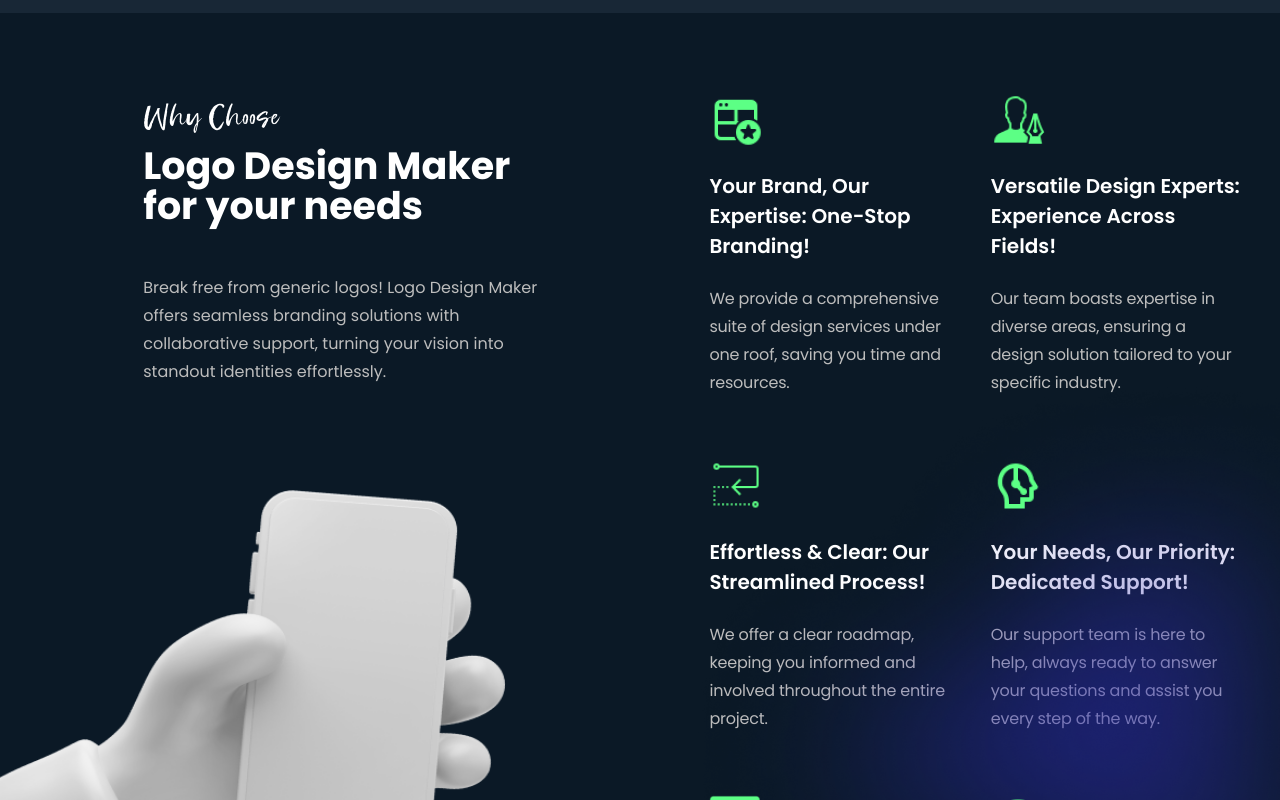
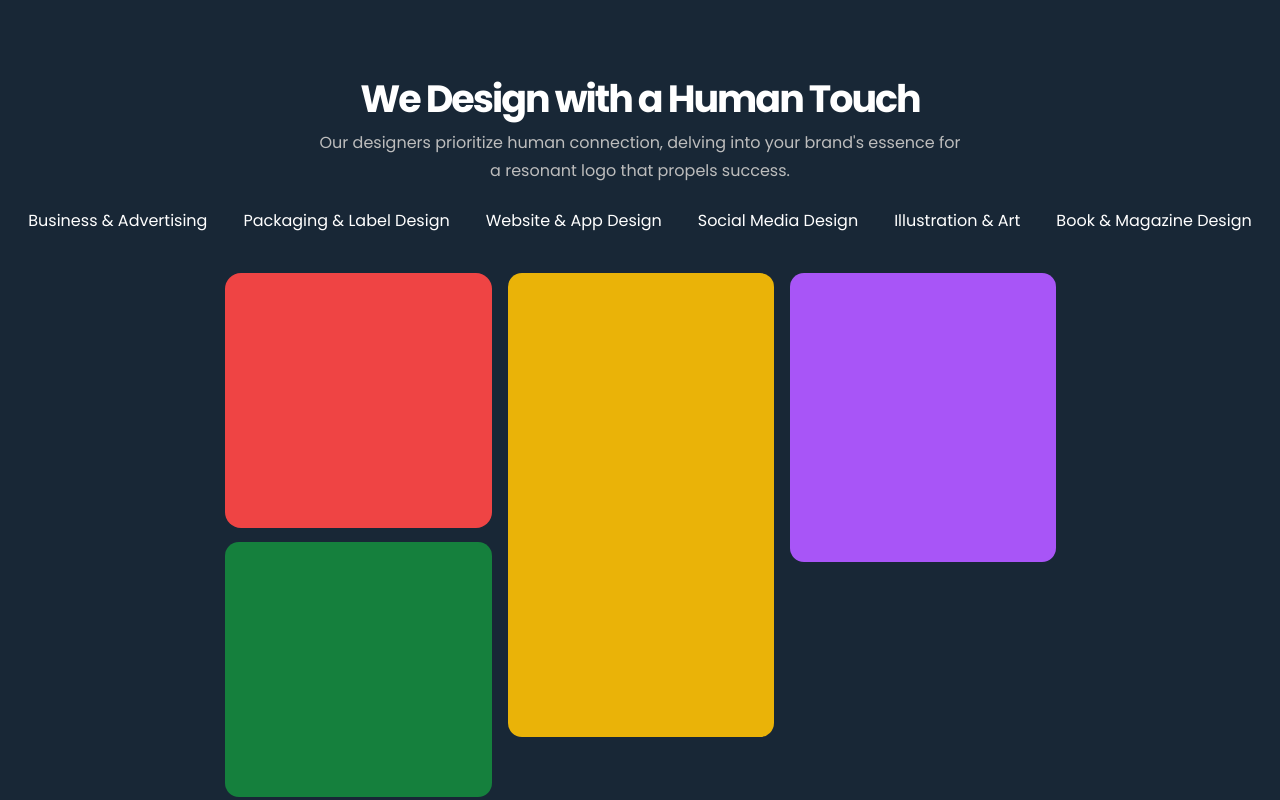
Before and after one commit to shashank8112357010/logo-designmaker, a Next.js app: page / in a window 1280 px wide. Shown: the part 1720-2520 px from the top of the page. Built offline with nearby package versions, Linux system fonts and the light colour scheme.

Commit message:
human touch 50%

```diff
--- a/src/app/components/footer/Footer.js
+++ b/src/app/components/footer/Footer.js
@@ -68,7 +68,7 @@ export default function Footer() {
                 <div className="flex-col  lg:flex gap-6 sm:block w-[250px] mx-auto sm:w-[338px] lg:w-[250px]  ">
                     <Image src="/navbar/Logo.png" width={230} height={54} alt="logoImg" className="" />
                     <p className="text-mobfooterBody sm:text-tabfooterBody lg:text-lapfooterBody font-normal leading-5">
-                        {`Logo Design Maker isn&#39;t just about creating logos – we build brands. We offer a comprehensive suite of design services to cater to all your branding needs, from logo design and business  cards to website development and social media graphics.`}
+                        {`Logo Design Maker isn't just about creating logos – we build brands. We offer a comprehensive suite of design services to cater to all your branding needs, from logo design and business  cards to website development and social media graphics.`}
                     </p>
                 </div>
                 <div className="absolute bottom-[-10px] sm:bottom-[0px]">
--- a/src/app/components/home/HumanTouch.js
+++ b/src/app/components/home/HumanTouch.js
@@ -1,8 +1,11 @@
 export default function HumanTouch() {
 
     return (
+        <>
+
+
             <section className=" max-w-[1920px] mx-auto bg-secondaryBlack text-white py-16">
-            {/* <div className="text-center flex flex-col gap-2">
+                <div className="text-center flex flex-col gap-2 mb-6">
                     <div className=" lg:text-[38px] sm:text-[25px] text-[18px] font-bold leading-[44px] lg:tracking-[-2px]">
                         We Design with a Human Touch
                     </div>
@@ -10,17 +13,30 @@ export default function HumanTouch() {
                         Our designers prioritize human connection, delving into your brand&apos;s essence for a resonant logo that propels success. </p>
                 </div>
 
-            <div className="">
-                <ul className="flex leading-[18px] sm:leading-[24px] text-mobTitle2 sm:text-tabTitle2 lg:text-lapTitle2 font-normal text-center">
-                    <li>Business & Advertising</li>
-                    <li>Packaging & Label Design</li>
-                    <li className="text-primaryGreen border-b-3 border-primaryGreen ">Website & App Design</li>
-                    <li>Social Media Design</li>
-                    <li>Illustration & Art</li>
-                    <li>Book & Magazine Design</li>
+
+                <ul className="flex justify-center   gap-5 whitespace-nowrap px-4 leading-[18px] sm:leading-[24px] text-mobTitle2 sm:text-tabTitle2 lg:text-lapTitle2 font-normal text-center overflow-hidden">
+                    <li className="hover:text-primaryGreen  hover:border-b-4 hover:border-primaryGreen pb-2 px-2">Business & Advertising</li>
+                    <li className="hover:text-primaryGreen  hover:border-b-4 hover:border-primaryGreen pb-2 px-2">Packaging & Label Design</li>
+                    <li className="hover:text-primaryGreen  hover:border-b-4 hover:border-primaryGreen pb-2 px-2 ">Website & App Design</li>
+                    <li className="hover:text-primaryGreen  hover:border-b-4 hover:border-primaryGreen pb-2 px-2">Social Media Design</li>
+                    <li className="hover:text-primaryGreen  hover:border-b-4 hover:border-primaryGreen pb-2 px-2">Illustration & Art</li>
+                    <li className="hover:text-primaryGreen  hover:border-b-4 hover:border-primaryGreen pb-2 px-2">Book & Magazine Design</li>
                 </ul>
-            </div> */}
+
+            <div className="flex justify-center items-center sm:items-start flex-col sm:flex-row pt-8 gap-4  ">
+                <div className="flex flex-col gap-[9px] lg:gap-[14px]" >
+                    <div className="bg-red-500 w-[183px] h-[155px] lg:w-[267px] lg:h-[255px] rounded-[11px]  lg:rounded-[16px]">
+
+                    </div>
+                    <div className="bg-green-700 w-[183px]  h-[155px] lg:w-[267px] lg:h-[255px] rounded-[9px] lg:rounded-[14px]"></div>
+                </div>
+                <div className="bg-yellow-500 w-[183px] h-[319px] lg:w-[266px] lg:h-[464px] rounded-[9px] lg:rounded-[14px]"></div>
+                <div className="bg-purple-500 w-[183px] h-[199px] lg:w-[266px] lg:h-[289px] rounded-[9px]  lg:rounded-[14px]"></div>
+
+            </div>
             </section>
+        </>
+
     )
 
 }
--- a/src/app/components/home/tellStory/TellStoryContent.js
+++ b/src/app/components/home/tellStory/TellStoryContent.js
@@ -19,7 +19,7 @@ export default function TellStoryContent({ content }) {
                     return (
                         <>
                             <div key={item.step} className="flex flex-col md:flex-row lg:px-20 items-center gap-8 ">
-                                <Image src="/home/TellStoryBgLap.png" width={301} height={516} className="bg-green-500 hidden md:block" alt={item.heading} />
+                                <Image src="/home/TellStoryBgLap.png" width={301} height={516} className="hidden md:block" alt={item.heading} />
                                 <div className="block md:hidden relative w-[291px] md:w-[339px] h-[200px] md:h-[233px]">
                                     <Image src="/home/TellStoryBgMob.png" fill alt={item.heading} />
                                 </div>
--- a/src/app/page.js
+++ b/src/app/page.js
@@ -13,7 +13,7 @@ export default function Home() {
     <>
       <HeroBanner />
       <SpeakServices />
-      {/* <HumanTouch /> */}
+      <HumanTouch />
       <WhyChoose />
       <HomeSlider />
       <TellStory />
```
Lines whose indentation alone changed are shown as unchanged.
